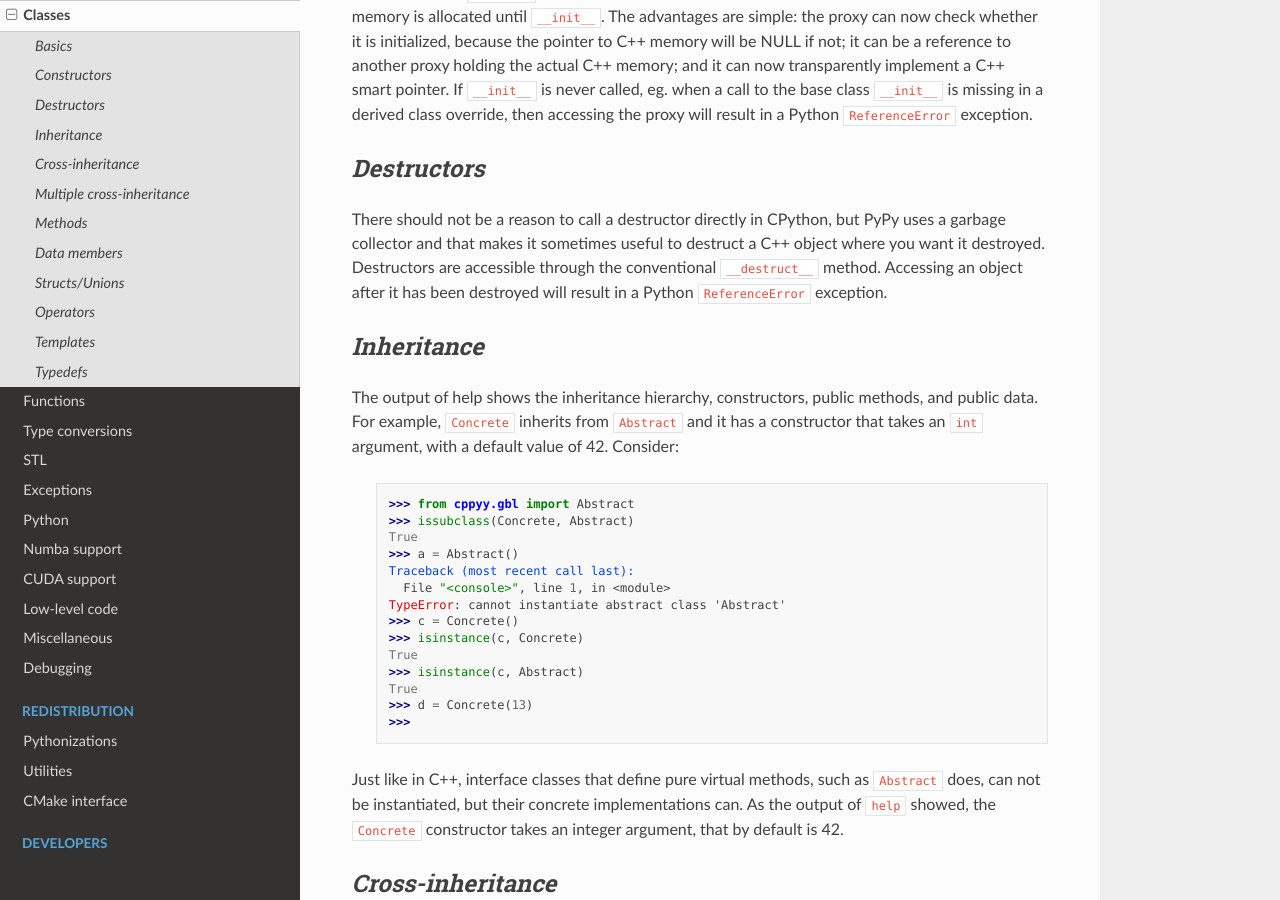
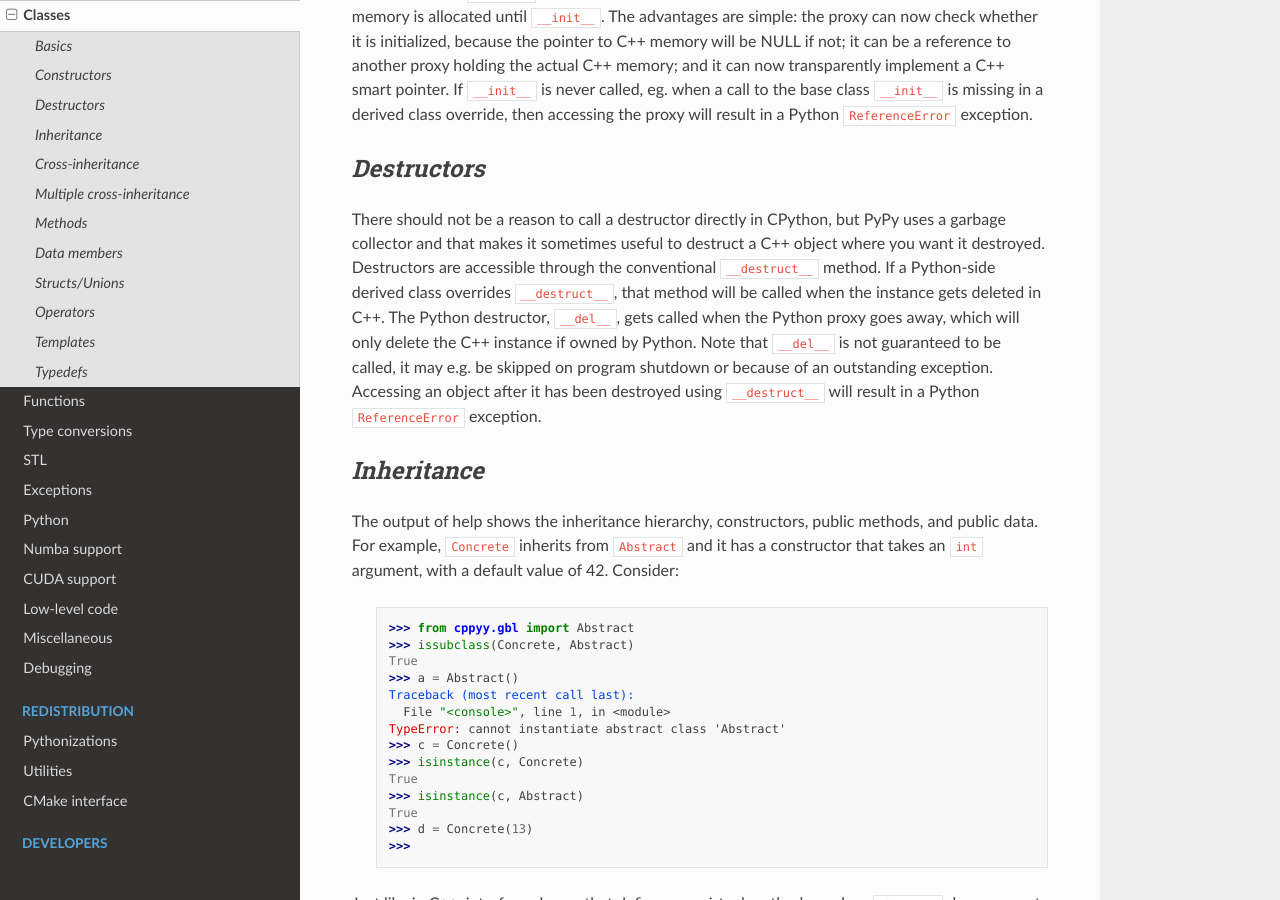
Before and after one commit to wlav/cppyy, a Sphinx documentation site: the page built from doc/source/classes.rst, in a window 1280 px wide and 900 px high, scrolled down 1241 px. Built offline with Sphinx 7.4.7 and the Read the Docs theme 2.0.0, drawn with Linux system fonts in a browser that asks for light colours.

Commit message:
update documentation

```diff
--- a/doc/source/classes.rst
+++ b/doc/source/classes.rst
@@ -88,8 +88,14 @@ There should not be a reason to call a destructor directly in CPython, but
 PyPy uses a garbage collector and that makes it sometimes useful to destruct
 a C++ object where you want it destroyed.
 Destructors are accessible through the conventional ``__destruct__`` method.
-Accessing an object after it has been destroyed will result in a Python
-``ReferenceError`` exception.
+If a Python-side derived class overrides ``__destruct__``, that method will
+be called when the instance gets deleted in C++.
+The Python destructor, ``__del__``, gets called when the Python proxy goes
+away, which will only delete the C++ instance if owned by Python.
+Note that ``__del__`` is not guaranteed to be called, it may e.g. be skipped
+on program shutdown or because of an outstanding exception.
+Accessing an object after it has been destroyed using ``__destruct__`` will
+result in a Python ``ReferenceError`` exception.
 
 
 `Inheritance`
```
Also changed, not shown: doc/source/changelog.rst (+4 -4 lines), doc/source/lowlevel.rst (+14 -0 lines), doc/source/misc.rst (+9 -0 lines).
